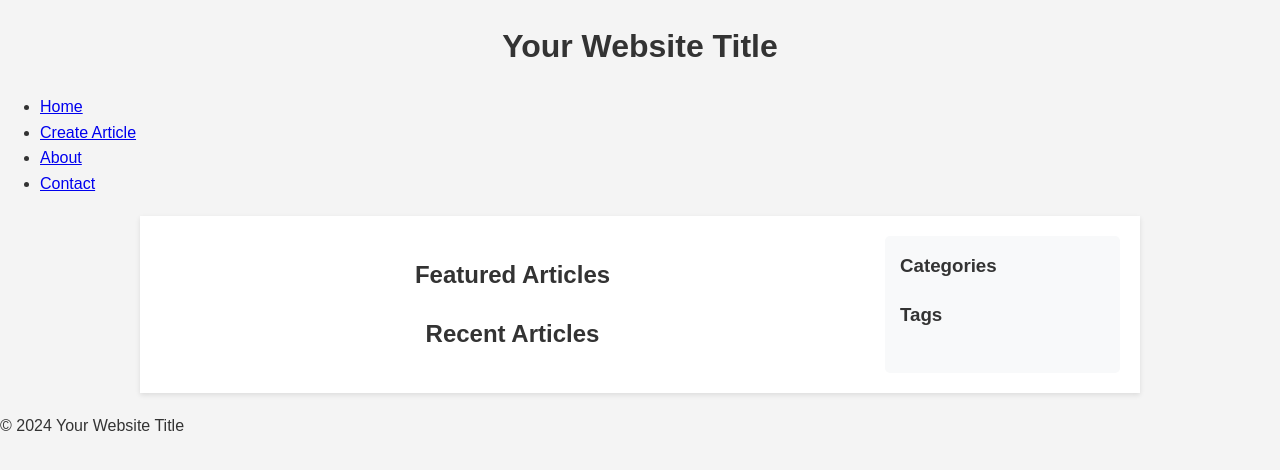
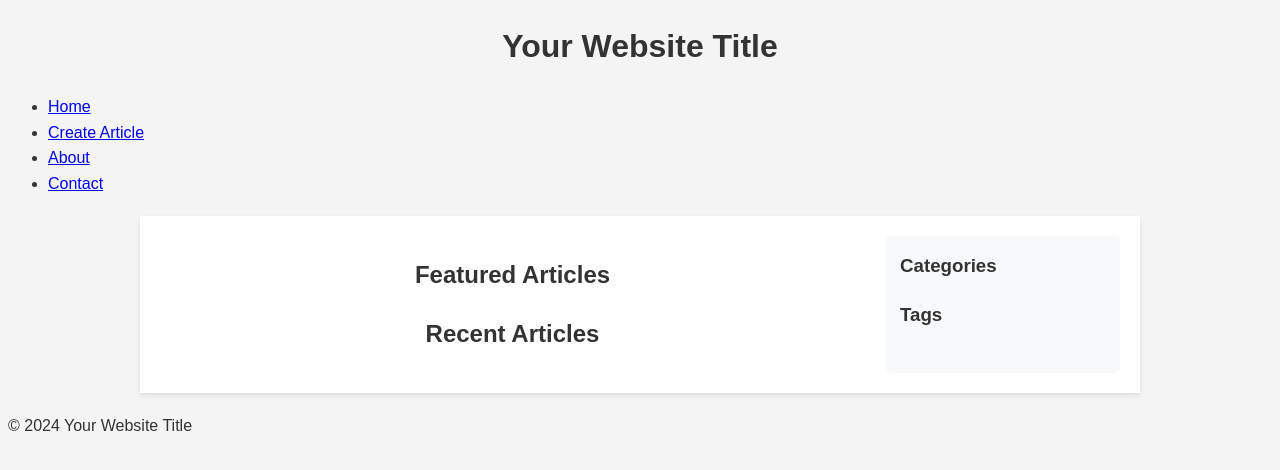
Before and after one commit to visualStoryBlog/visualStoryBlog.github.io, a Jekyll site: the page built from index.html, in a window 1280 px wide. Shown: the top 470 px of the page. Built offline with Jekyll 4.4.1, drawn with Linux system fonts in a browser that asks for light colours.

Commit message:
Update style.css

```diff
--- a/assets/css/style.css
+++ b/assets/css/style.css
@@ -2,8 +2,8 @@
 body {
     font-family: sans-serif;
     line-height: 1.6;
-    margin: 0;
-    padding: 0;
+    margin: 10;
+    padding: 5;
     background-color: #f4f4f4;
     color: #333;
 }
```
